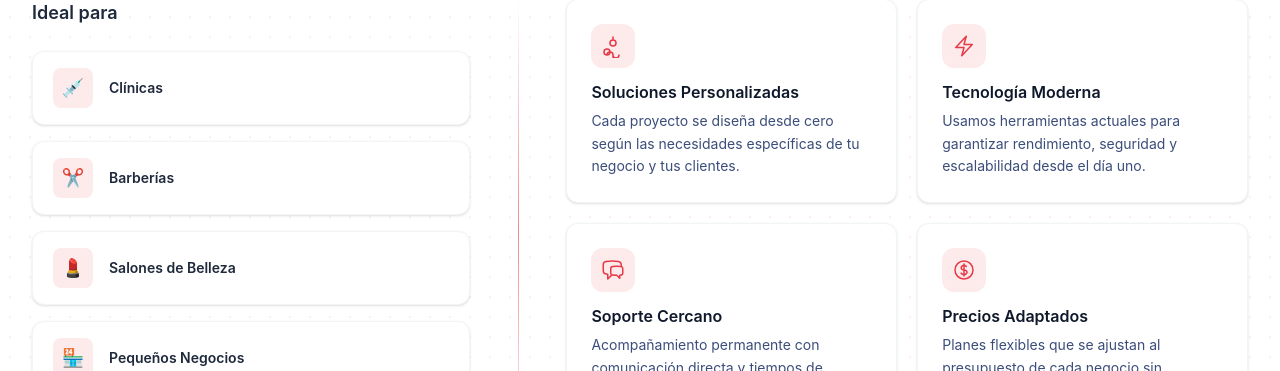
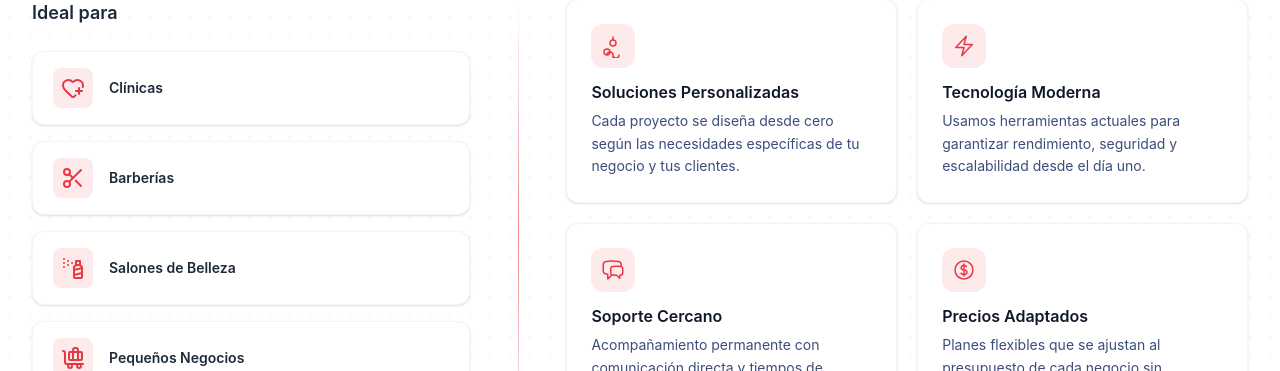
Before and after one commit to studiosce/landing-sce, a React (Vite) app: page / in a window 1280 px wide. Shown: the part 2429-2800 px from the top of the page. Built offline with nearby package versions, Linux system fonts and the light colour scheme.

Commit message:
add iconos and ¿?

```diff
--- a/src/components/Navbar.tsx
+++ b/src/components/Navbar.tsx
@@ -7,7 +7,7 @@ const WHATSAPP = import.meta.env.VITE_WHATSAPP_NUMBER as string;
 
 const navLinks = [
   { label: "Inicio", href: "#hero" },
-  { label: "Qué hacemos", href: "#servicios" },
+  { label: "¿Qué hacemos?", href: "#servicios" },
   { label: "Tu Negocio", href: "#tu-negocio" },
   { label: "Casos de éxito", href: "#casos-de-exito" },
   { label: "Contáctanos", href: "#contacto" },
--- a/src/components/QueHacemos.tsx
+++ b/src/components/QueHacemos.tsx
@@ -61,7 +61,7 @@ export function QueHacemos() {
           className="mx-auto mb-14 max-w-2xl text-center"
         >
           <h2 className="mb-4 text-3xl font-bold text-navy-900 sm:text-4xl">
-            Qué <span className="doodle-underline">hacemos</span>
+            ¿Qué <span className="doodle-underline">hacemos?</span>
           </h2>
           <p className="text-base text-navy-600 sm:text-lg">
             Todo lo que tu negocio necesita para brillar en el mundo digital.
--- a/src/components/ValuePropositionSection.tsx
+++ b/src/components/ValuePropositionSection.tsx
@@ -15,19 +15,54 @@ interface Benefit {
 const niches: Niche[] = [
   {
     label: "Clínicas",
-    icon: <span className="text-lg">💉</span>,
+    icon: (
+      <svg viewBox="0 0 24 24" fill="none" stroke="currentColor" strokeWidth={2} strokeLinecap="round" strokeLinejoin="round" className="h-6 w-6">
+        <path d="m14.479 19.374-.971.939a2 2 0 0 1-3 .019L5 15c-1.5-1.5-3-3.2-3-5.5a5.5 5.5 0 0 1 9.591-3.676.56.56 0 0 0 .818 0A5.49 5.49 0 0 1 22 9.5a5.2 5.2 0 0 1-.219 1.49" />
+        <path d="M15 15h6" />
+        <path d="M18 12v6" />
+      </svg>
+    ),
   },
   {
     label: "Barberías",
-    icon: <span className="text-lg">✂️</span>,
+    icon: (
+      <svg viewBox="0 0 24 24" fill="none" stroke="currentColor" strokeWidth={2} strokeLinecap="round" strokeLinejoin="round" className="h-6 w-6">
+        <circle cx="6" cy="6" r="3" />
+        <path d="M8.12 8.12 12 12" />
+        <path d="M20 4 8.12 15.88" />
+        <circle cx="6" cy="18" r="3" />
+        <path d="M14.8 14.8 20 20" />
+      </svg>
+    ),
   },
   {
     label: "Salones de Belleza",
-    icon: <span className="text-lg">💄</span>,
+    icon: (
+      <svg viewBox="0 0 24 24" fill="none" stroke="currentColor" strokeWidth={2} strokeLinecap="round" strokeLinejoin="round" className="h-6 w-6">
+        <path d="M3 3h.01" />
+        <path d="M7 5h.01" />
+        <path d="M11 7h.01" />
+        <path d="M3 7h.01" />
+        <path d="M7 9h.01" />
+        <path d="M3 11h.01" />
+        <rect width="4" height="4" x="15" y="5" />
+        <path d="m19 9 2 2v10c0 .6-.4 1-1 1h-6c-.6 0-1-.4-1-1V11l2-2" />
+        <path d="m13 14 8-2" />
+        <path d="m13 19 8-2" />
+      </svg>
+    ),
   },
   {
     label: "Pequeños Negocios",
-    icon: <span className="text-lg">🏪</span>,
+    icon: (
+      <svg viewBox="0 0 24 24" fill="none" stroke="currentColor" strokeWidth={2} strokeLinecap="round" strokeLinejoin="round" className="h-6 w-6">
+        <path d="M22 18H6a2 2 0 0 1-2-2V7a2 2 0 0 0-2-2" />
+        <path d="M17 14V4a2 2 0 0 0-2-2h-1a2 2 0 0 0-2 2v10" />
+        <rect width="13" height="8" x="8" y="6" rx="1" />
+        <circle cx="18" cy="20" r="2" />
+        <circle cx="9" cy="20" r="2" />
+      </svg>
+    ),
   },
 ];
 
@@ -119,7 +154,7 @@ export function ValuePropositionSection() {
                   key={n.label}
                   className="group flex items-center gap-4 rounded-xl border border-gray-100 bg-white px-5 py-4 shadow-sm transition-all hover:border-red-accent/30 hover:shadow-md"
                 >
-                  <div className="flex h-10 w-10 shrink-0 items-center justify-center rounded-lg bg-red-accent/10 transition-colors group-hover:bg-red-accent">
+                  <div className="flex h-10 w-10 shrink-0 items-center justify-center rounded-lg bg-red-accent/10 text-red-accent transition-colors group-hover:bg-red-accent group-hover:text-white">
                     {n.icon}
                   </div>
                   <span className="text-sm font-semibold text-navy-800">
```
